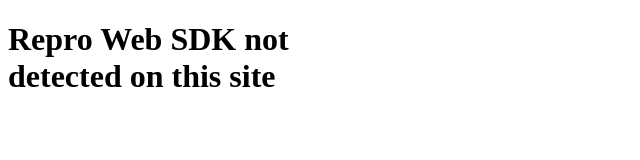
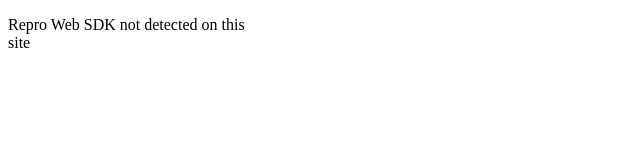
Before and after one commit to edwardkenfox/repro-web-sdk-inspector, a browser extension: page src/views/not_detected.html in a window 1280 px wide. Shown: the whole page, without its empty margins (0-640 px from the left). Drawn offline with Linux system fonts and the light colour scheme.

Commit message:
UI adjustments

```diff
--- a/src/views/not_detected.html
+++ b/src/views/not_detected.html
@@ -3,12 +3,12 @@
   <head>
     <style>
       body {
-        width: 320px;
-        height: 120px;
+        width: 240px;
+        height: 24px;
       }
     </style>
   </head>
   <body>
-    <h1>Repro Web SDK not detected on this site</h1>
+    <p>Repro Web SDK not detected on this site</p>
   </body>
 </html>
```
Also changed, not shown: src/images/logo-active-19px.png, src/images/logo-active-38px.png, src/images/logo-active.png, src/images/logo-inactive-19px.png, src/images/logo-inactive-38px.png, src/images/logo-inactive.png.
